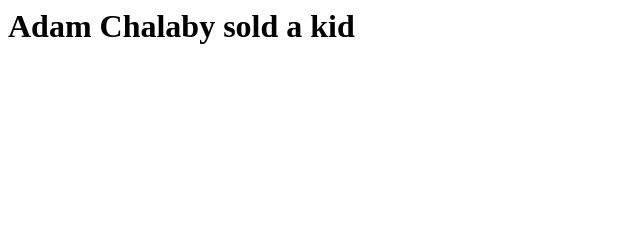
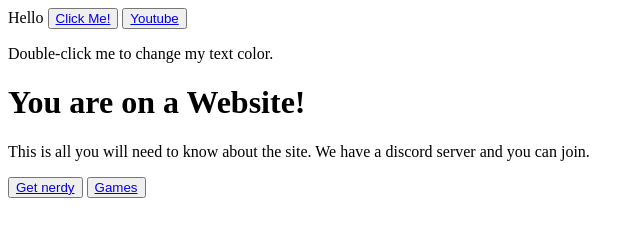
Before and after one commit to Schirde/Website, a plain HTML site: page index.html in a window 1280 px wide. Shown: the whole page, without its empty margins (0-644 px from the left). Drawn offline with Linux system fonts and the light colour scheme.

Commit message:
Update index.html

```diff
--- a/index.html
+++ b/index.html
@@ -1,3 +1,40 @@
-<title> Adam Chalaby sold a kid </title>
+<!DOCTYPE html>
+<html>
 
-<h1>Adam Chalaby sold a kid</h1>
+<head>
+  <meta charset="utf-8">
+  <meta name="viewport" content="width=device-width">
+  <title>replit</title>
+  <link href="style.css" rel="stylesheet" type="text/css" />
+</head>
+
+<body>
+  Hello
+  <script src="script.js"></script>
+</body>
+  <button type="button"> <a href="https://www.nasa.gov">Click Me!</a> </button>
+  <button type="button"> <a href="https://www.youtube.com">Youtube</a> </button>
+    <p id="demo" ondblclick="myFunction(var)">Double-click me to change my text color.</p>
+
+    <script>
+    function myFunction(var) {
+      document.getElementById("demo").style.color = "rgb(255, 99, 71)";)
+    }
+      var x=5
+    </script>
+</html>
+<!DOCTYPE html>
+<html>
+<head>
+<title>Page Title</title>
+</head>
+<body>
+
+
+<h1> You are on a Website!</h1>
+<p>This is all you will need to know about the site. We have a discord server and you can join.</p>
+
+</body>
+</html>
+<button type="button"> <a href="https://www.nytimes.com/games/wordle/index.html"> Get nerdy </a> </button>
+<button type="button"> <a href= "https://e311a6cf-7bf1-42f1-badd-c97a58ff79d2-00-3iaqt9hhlngy8.riker.repl.co/"> Games </a> </button>
```
